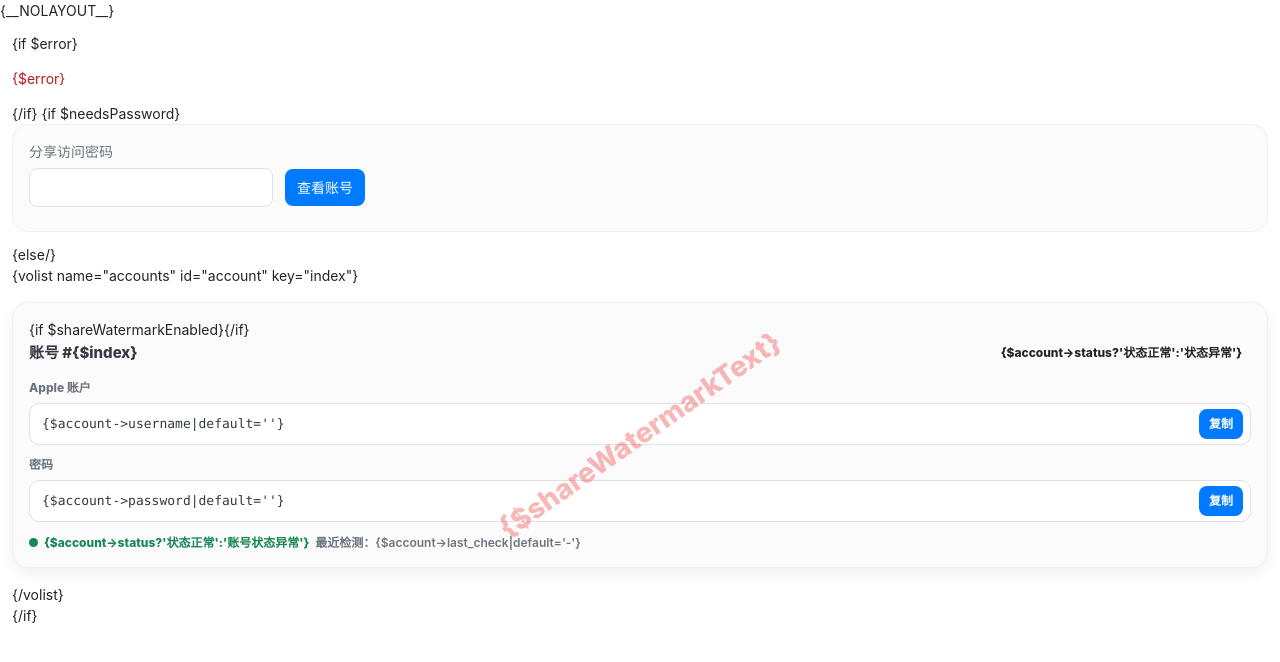
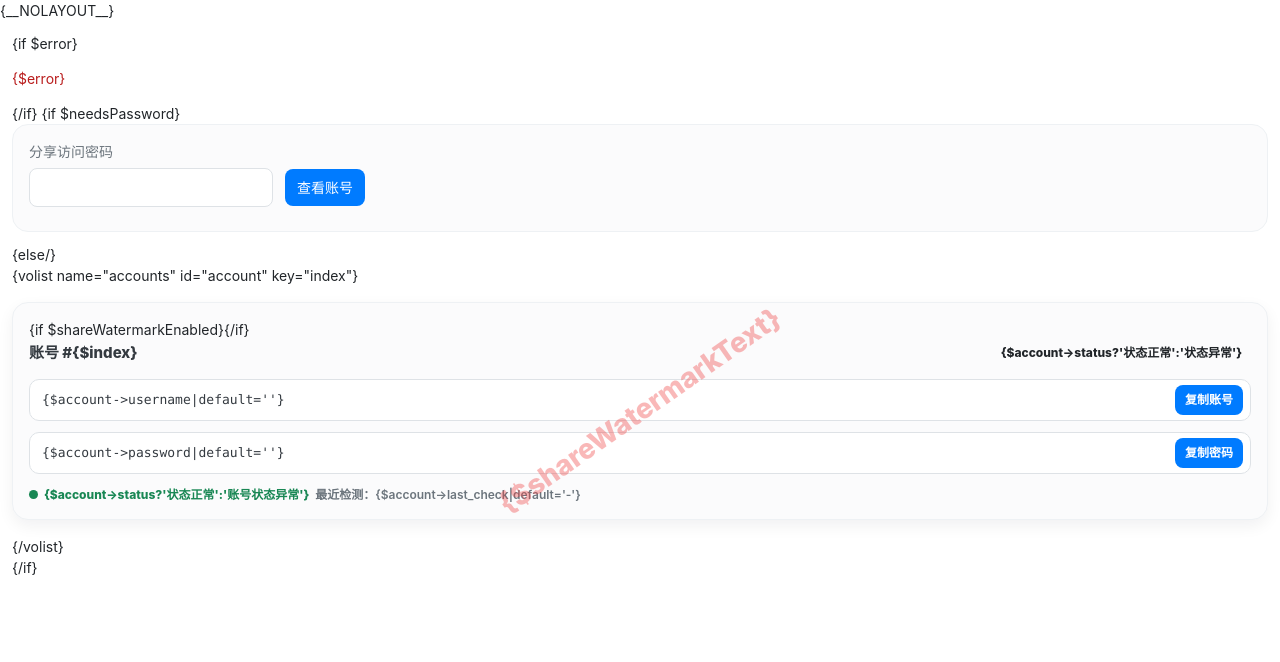
Before and after one commit to pkhosn/AppleIDAuto, a PHP site: page /view/share/embed.html in a window 1280 px wide. Shown: the top 662 px of the page. Run offline with PHP 8.4, Linux system fonts and the light colour scheme.

Commit message:
style: compact share credentials and label copy buttons

```diff
--- a/public/static/css/share-enhancements.css
+++ b/public/static/css/share-enhancements.css
@@ -40,7 +40,7 @@
 .share-status-bad { color: #991b1b; background: #fee2e2; }
 .share-value-row { margin-bottom: 11px; }
 .share-value-label { margin-bottom: 6px; font-size: 12px; font-weight: 800; }
-.share-value { position: relative; min-height: 42px; padding: 10px 62px 10px 12px; overflow-wrap: anywhere; border: 1px solid #dee2e6; border-radius: 10px; background: #fff; color: #343a40; font-family: ui-monospace, SFMono-Regular, Menlo, Monaco, Consolas, monospace; font-size: 13px; line-height: 1.5; }
+.share-value { position: relative; min-height: 42px; padding: 10px 92px 10px 12px; overflow-wrap: anywhere; border: 1px solid #dee2e6; border-radius: 10px; background: #fff; color: #343a40; font-family: ui-monospace, SFMono-Regular, Menlo, Monaco, Consolas, monospace; font-size: 13px; line-height: 1.5; }
 .share-value-muted { padding-right: 12px; color: #6c757d; font-family: inherit; }
 .share-copy-btn { position: absolute; top: 50%; right: 7px; transform: translateY(-50%); padding: 6px 10px; border: 0; border-radius: 8px; color: #fff; background: #007bff; font: inherit; font-size: 12px; font-weight: 800; cursor: pointer; transition: transform .15s ease, opacity .15s ease; }
 .share-copy-btn:hover { opacity: .92; transform: translateY(-50%) scale(1.03); }
--- a/view/share/embed.html
+++ b/view/share/embed.html
@@ -5,7 +5,7 @@
 <meta charset="utf-8">
 <meta name="viewport" content="width=device-width, initial-scale=1">
 <title>共享账号</title>
-<link rel="stylesheet" href="/static/css/share-enhancements.css?v=20260903-share2">
+<link rel="stylesheet" href="/static/css/share-enhancements.css?v=20261102-compact1">
 <link rel="stylesheet" href="/static/css/share-embed.css?v=20261029-card1">
 <link rel="stylesheet" href="/static/css/share-watermark.css?v=20261102-1">
 </head>
@@ -28,12 +28,10 @@
 <span class="share-status-badge {$account->status?'share-status-good':'share-status-bad'}">{$account->status?'状态正常':'状态异常'}</span>
 </header>
 <div class="share-value-row">
-<p class="share-value-label">Apple 账户</p>
-<div class="share-value"><span>{$account->username|default=''}</span><button class="share-copy-btn copy" type="button" data-copy="{$account->username}" aria-label="复制账号">复制</button></div>
+<div class="share-value"><span>{$account->username|default=''}</span><button class="share-copy-btn copy" type="button" data-copy="{$account->username}" aria-label="复制账号">复制账号</button></div>
 </div>
 <div class="share-value-row">
-<p class="share-value-label">密码</p>
-<div class="share-value"><span>{$account->password|default=''}</span><button class="share-copy-btn copy" type="button" data-copy="{$account->password}" aria-label="复制密码">复制</button></div>
+<div class="share-value"><span>{$account->password|default=''}</span><button class="share-copy-btn copy" type="button" data-copy="{$account->password}" aria-label="复制密码">复制密码</button></div>
 </div>
 <p class="share-account-health {$account->status?'':'share-account-health-bad'}"><i></i>{$account->status?'状态正常':'账号状态异常'}<span>最近检测：{$account->last_check|default='-'}</span></p>
 </article>
```
Also changed, not shown: view/share/result.html (+3 -5 lines).
